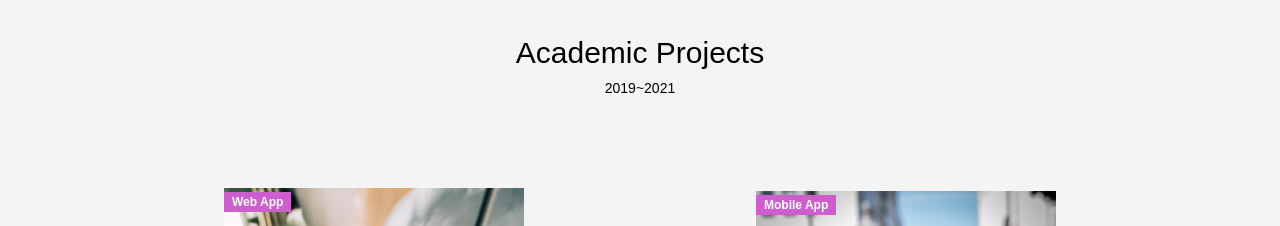
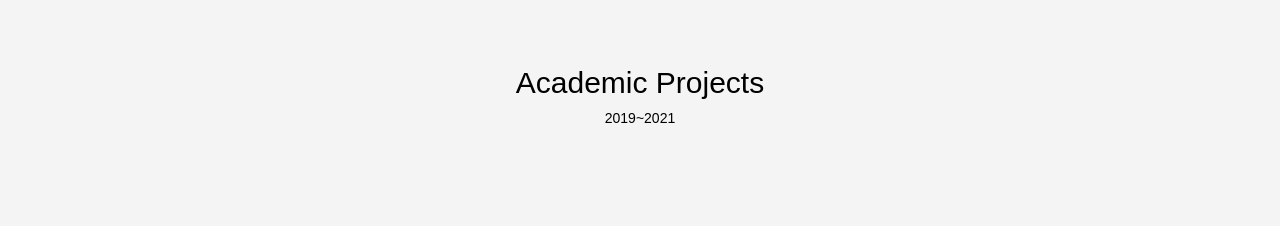
Before and after one commit to RinaHan/Portfolio-2024-Version, a React (Create React App) app: page / in a window 1280 px wide. Shown: the part 2587-2813 px from the top of the page. Built offline with nearby package versions, Linux system fonts and the light colour scheme.

Commit message:
minor changes

```diff
--- a/package.json
+++ b/package.json
@@ -2,7 +2,7 @@
   "name": "portfolio24",
   "version": "0.1.0",
   "private": true,
-  "homepage": "https://rinahan.github.io/portfolio24/",
+  "homepage": "https://rinahan.ca",
   "dependencies": {
     "@testing-library/jest-dom": "^5.17.0",
     "@testing-library/react": "^13.4.0",
--- a/src/pages/LandingPage/LandingPage.css
+++ b/src/pages/LandingPage/LandingPage.css
@@ -4,7 +4,7 @@
 }
 .h-sub-title {
   font-size: 14px;
-  padding: 10px 0 20px;
+  padding: 10px 0 50px;
 }
 .h-container {
   width: 100%;
@@ -97,7 +97,7 @@
   /* background-color: pink */
 }
 .cards-wrap {
-  width: 65%;
+  width: 55%;
   height: 650px;
   /* height: 100px; */
   /* background-color: rgb(182, 143, 219); */
```
Also changed, not shown: 1 other file (tests, documents, lock files or other folders).
